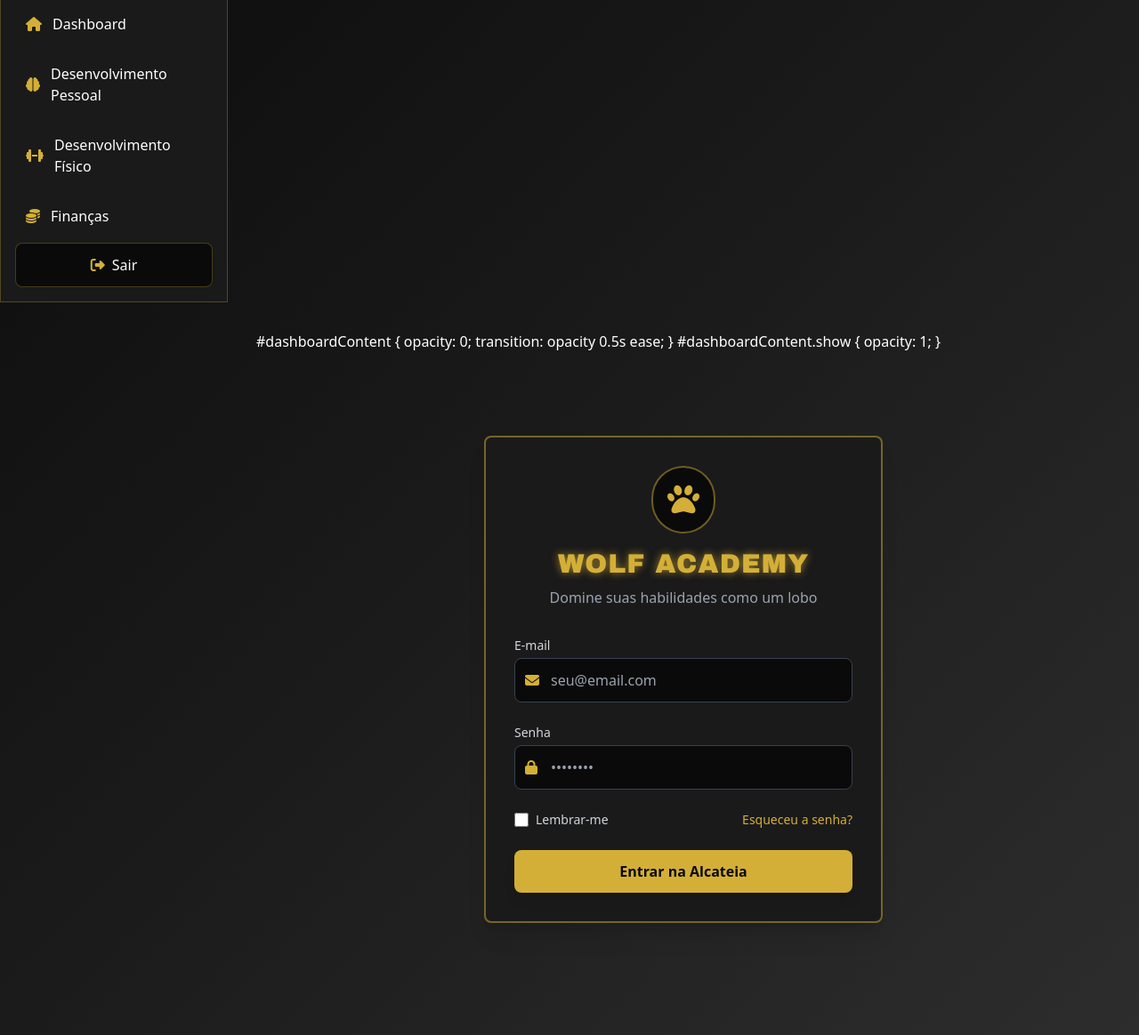
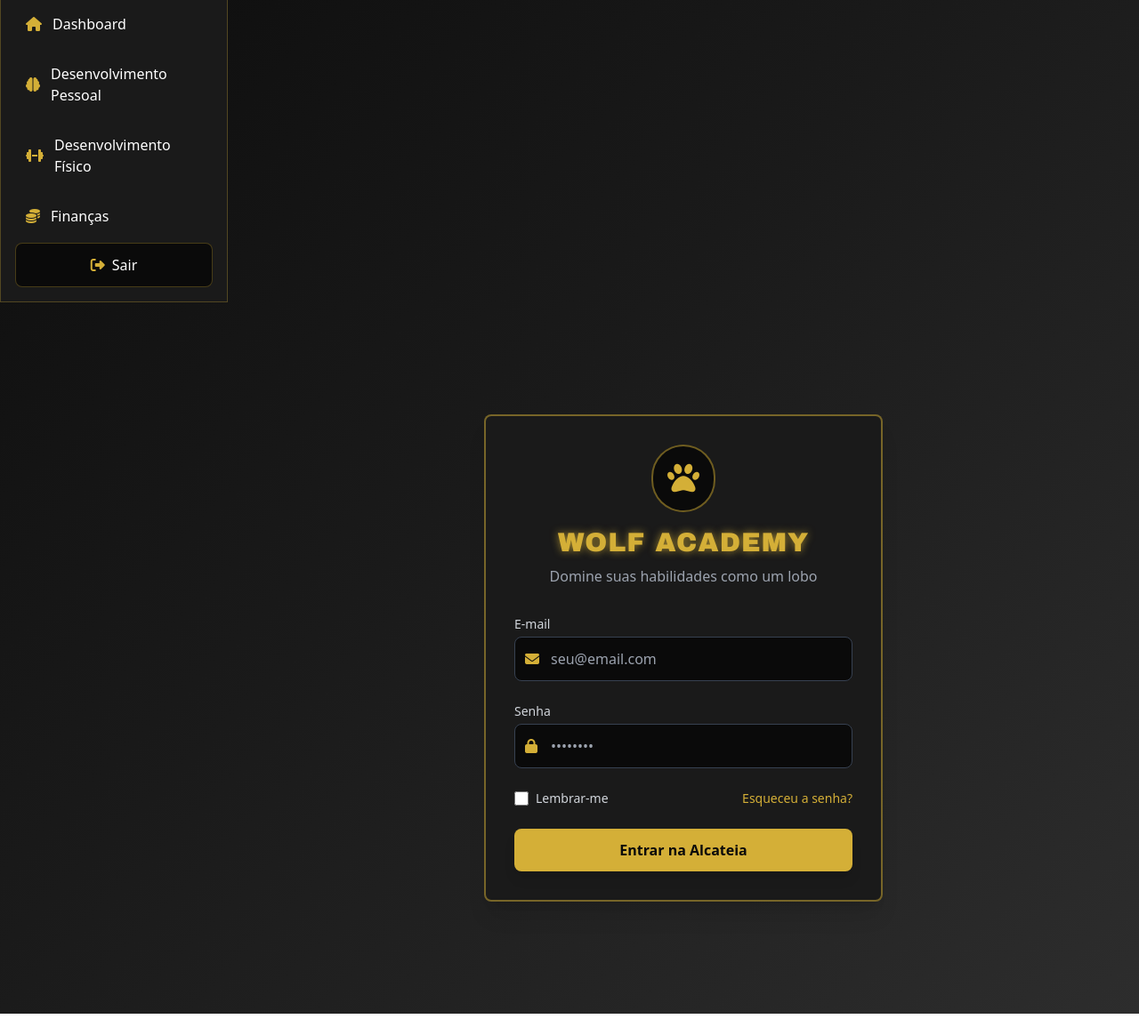
Before and after one commit to icarogoncalvess/Wolf-Academy, a plain HTML site: page index.html in a window 1280 px wide. Shown: the part 282-1446 px from the top of the page at 89% size. After the commit the page ends 1422 px from the top, so only its background shows below. Drawn offline with nearby package versions, Linux system fonts and the light colour scheme.

Commit message:
Update index.html

```diff
--- a/index.html
+++ b/index.html
@@ -159,15 +159,6 @@
 
     <!-- Main Content -->
     <div class="md:ml-64 p-4 md:p-8">
-
-        #dashboardContent {
-  opacity: 0;
-  transition: opacity 0.5s ease;
-}
-
-#dashboardContent.show {
-  opacity: 1;
-}
         <!-- Login Screen (initially visible) -->
         <div id="loginScreen" class="flex flex-col items-center justify-center min-h-screen md:min-h-[calc(100vh-4rem)]">
             <div class="w-full max-w-md bg-dark-secondary p-8 rounded-lg gold-border-thick shadow-xl hover-glow transition duration-300">
```
